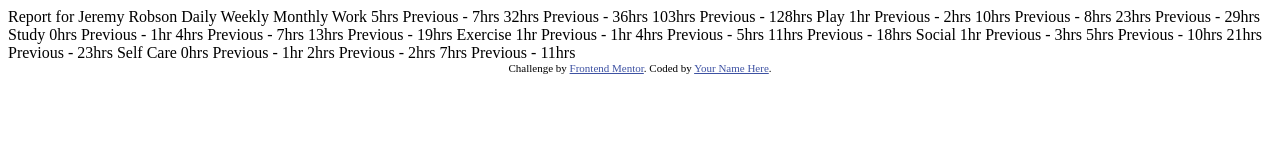
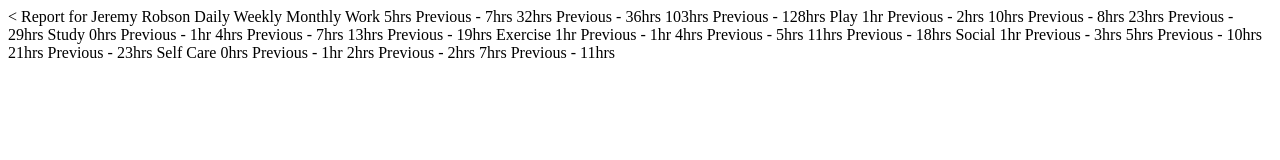
Before and after one commit to GuilhermeMH/time-tracking-dashboard, a plain HTML site: page index.html in a window 1280 px wide. Drawn offline with Linux system fonts and the light colour scheme.

Commit message:
Resetando o início

```diff
--- a/index.html
+++ b/index.html
@@ -2,16 +2,8 @@
 <html lang="en">
 <head>
   <meta charset="UTF-8">
-  <meta name="viewport" content="width=device-width, initial-scale=1.0"> <!-- displays site properly based on user's device -->
-
-  <link rel="icon" type="image/png" sizes="32x32" href="./images/favicon-32x32.png">
-
-  <title>Frontend Mentor | Time tracking dashboard</title>
-
-  <!-- Feel free to remove these styles or customise in your own stylesheet 👍 -->
-  <style>
-    .attribution { font-size: 11px; text-align: center; }
-    .attribution a { color: hsl(228, 45%, 44%); }
+  <meta name="viewport" content="width=device-width, initial-scale=1.0"> <
+  <title>Time tracking dashboard</title>
   </style>
 </head>
 <body>
@@ -71,10 +63,5 @@
   7hrs <!-- monthly -->
   Previous - 11hrs <!-- monthly -->
 
-
-  <div class="attribution">
-    Challenge by <a href="https://www.frontendmentor.io?ref=challenge" target="_blank">Frontend Mentor</a>.
-    Coded by <a href="#">Your Name Here</a>.
-  </div>
 </body>
 </html>
```
